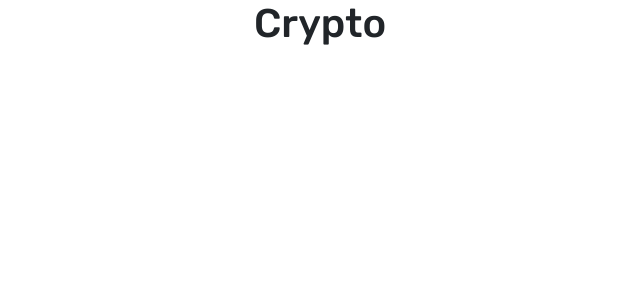
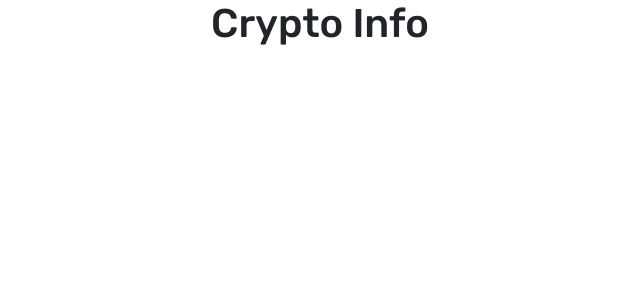
Before and after one commit to s3778722/React-Crypto-App, a React (Create React App) app: page /crypto/1 in a window 1280 px wide. Shown: the top 300 px of the page, without its empty margins (320-960 px from the left). Built offline with nearby package versions, Linux system fonts and the light colour scheme.

Commit message:
Change Git Account Test

```diff
--- a/src/components/Crypto.jsx
+++ b/src/components/Crypto.jsx
@@ -3,7 +3,7 @@ import React from "react";
 const Crypto = () => {
   return (
     <div>
-      <h1>Crypto</h1>
+      <h1>Crypto Info</h1>
     </div>
   );
 };
```
